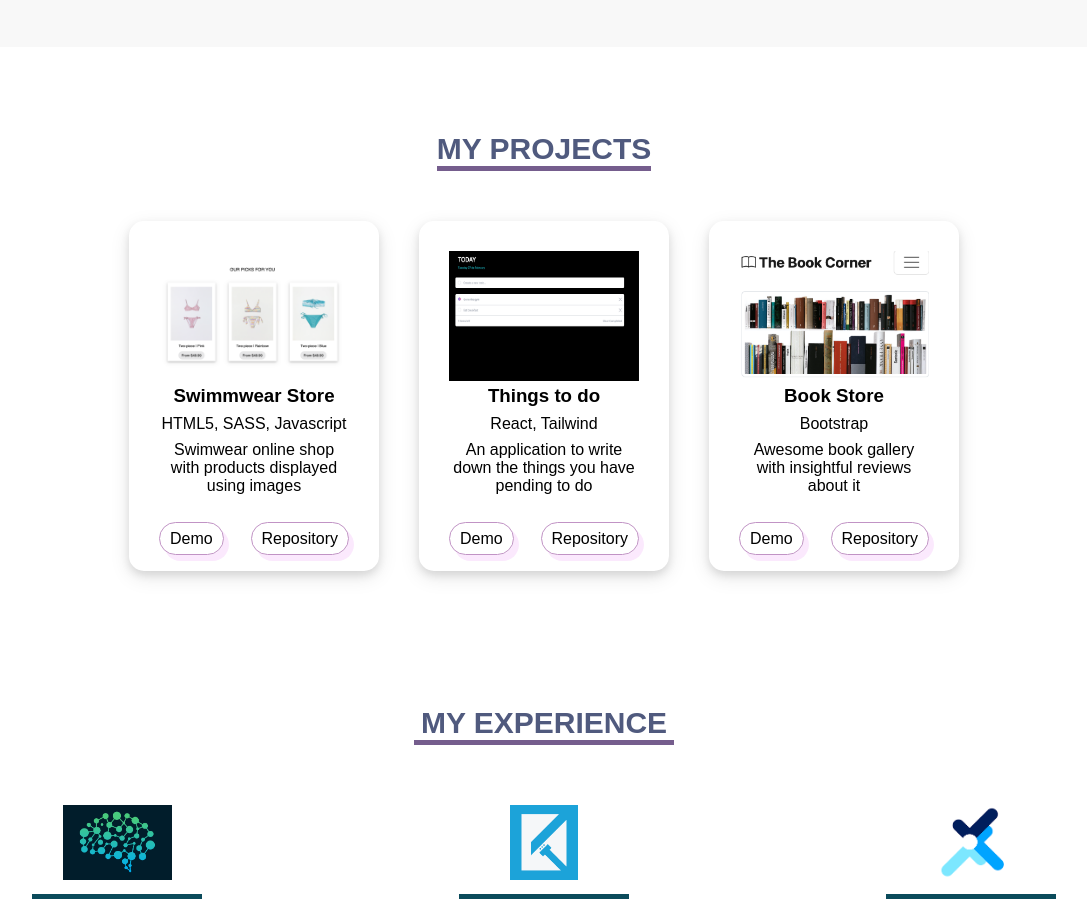
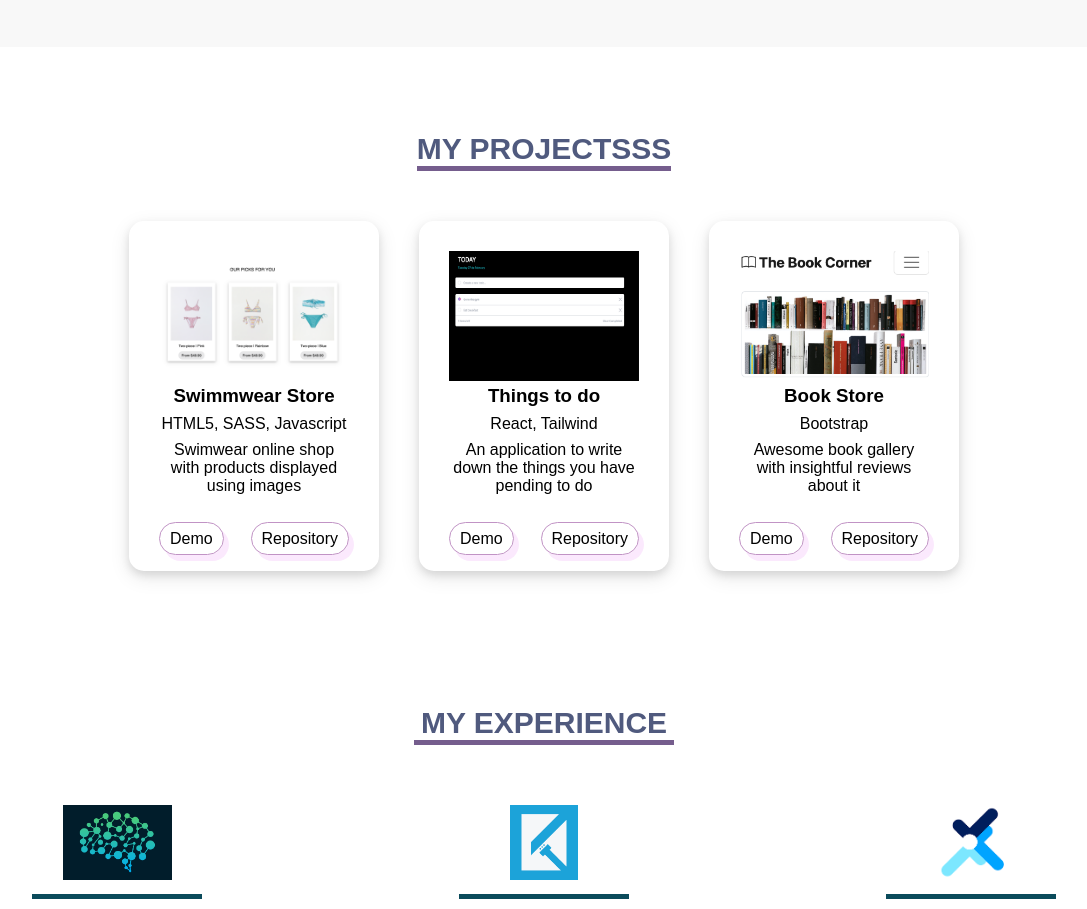
Before and after one commit to katherine-na/portfolio-katherinegrete, a React (Vite) app: page / in a window 1280 px wide. Shown: the part 1060-1969 px from the top of the page, without its empty margins (96-1183 px from the left). Built offline with nearby package versions, Linux system fonts and the light colour scheme.

Commit message:
update title

```diff
--- a/src/components/Projects/Projects.jsx
+++ b/src/components/Projects/Projects.jsx
@@ -9,7 +9,7 @@ const Projects = () => {
   return (
     <section id="my-projects">
       <div className="project-title">
-        <h1>My Projects</h1>
+        <h1>My Projectsss</h1>
       </div>
       <div className="project-items">
         <div className="p-item">
```
